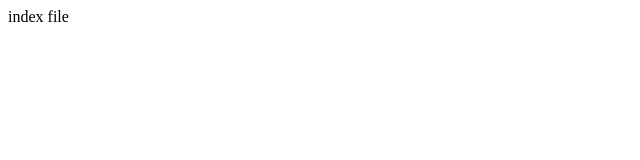
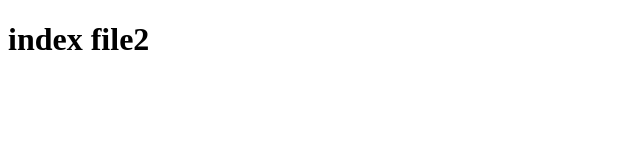
Before and after one commit to Arupdas-1025/myrepo, a plain HTML site: page index.html in a window 1280 px wide. Shown: the whole page, without its empty margins (0-640 px from the left). Drawn offline with Linux system fonts and the light colour scheme.

Commit message:
commit index v2

```diff
--- a/index.html
+++ b/index.html
@@ -6,6 +6,6 @@
     <title>Document</title>
 </head>
 <body>
-    index file
+    <h1> index file2</h1>
 </body>
 </html>
```
